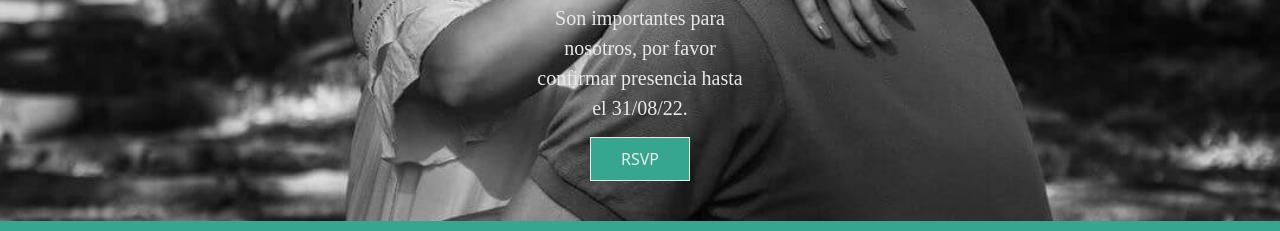
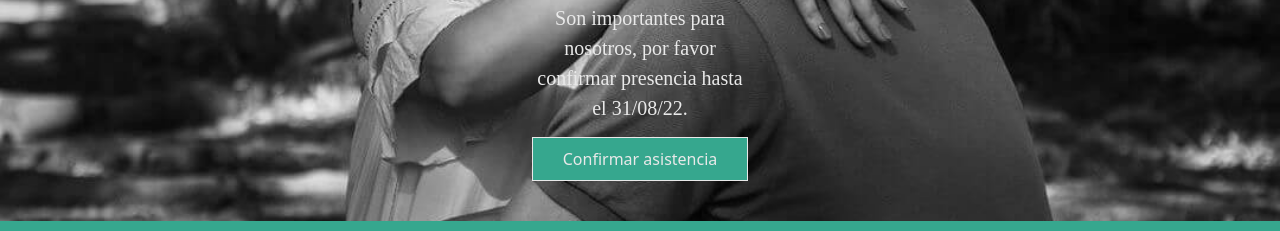
Before and after one commit to invitacionesweb/JESSYVERO, a plain HTML site: page espanol.html in a window 1280 px wide. Shown: the part 4044-4275 px from the top of the page. Drawn offline with nearby package versions, Linux system fonts and the light colour scheme; a script that the page names is missing; a web font is replaced by a local one.

Commit message:
Actualizacion

```diff
--- a/espanol.html
+++ b/espanol.html
@@ -110,7 +110,7 @@
                 <div class="rsvp-text">
                   <p>Son importantes para nosotros, por favor confirmar presencia hasta el 31/08/22. </p>
                   <br>
-                  <a class="boton"  href="https://forms.gle/X57W7VSTGRXGzuew8">RSVP</a>
+                  <a class="boton"  href="https://forms.gle/X57W7VSTGRXGzuew8">Confirmar asistencia</a>
 
                 </div>
             </div>
```
Also changed, not shown: 4 other files.
